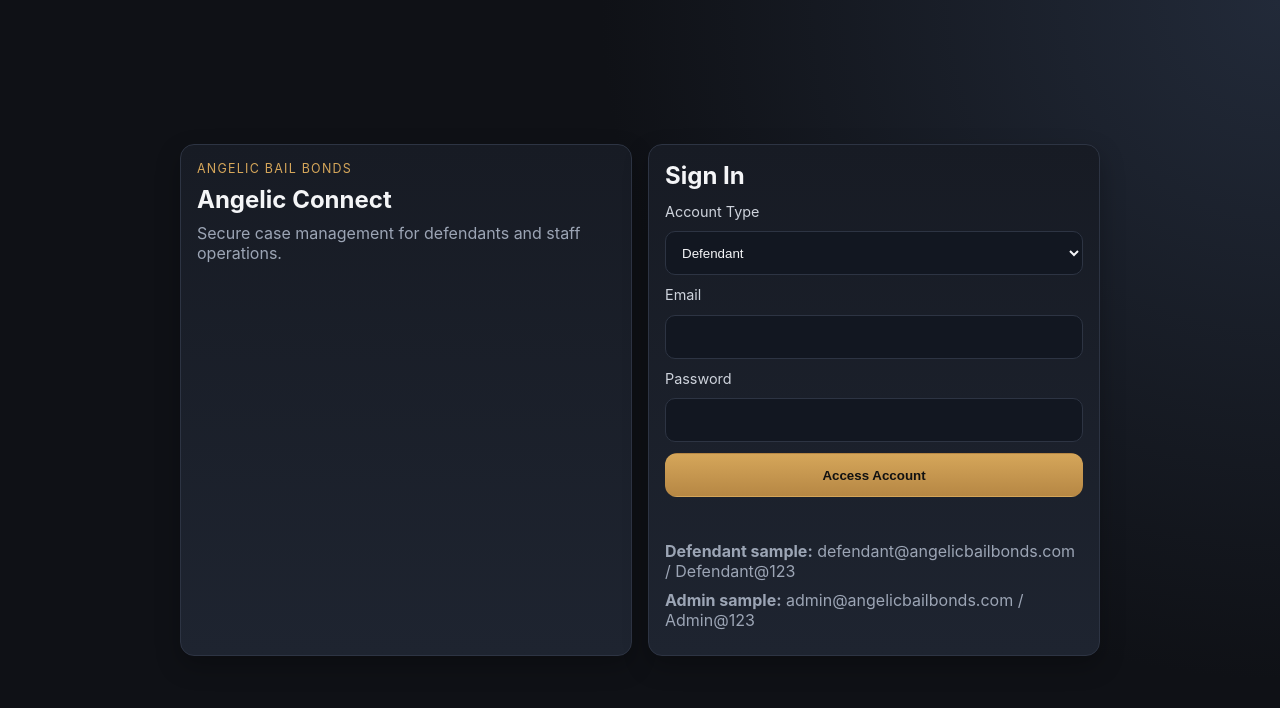
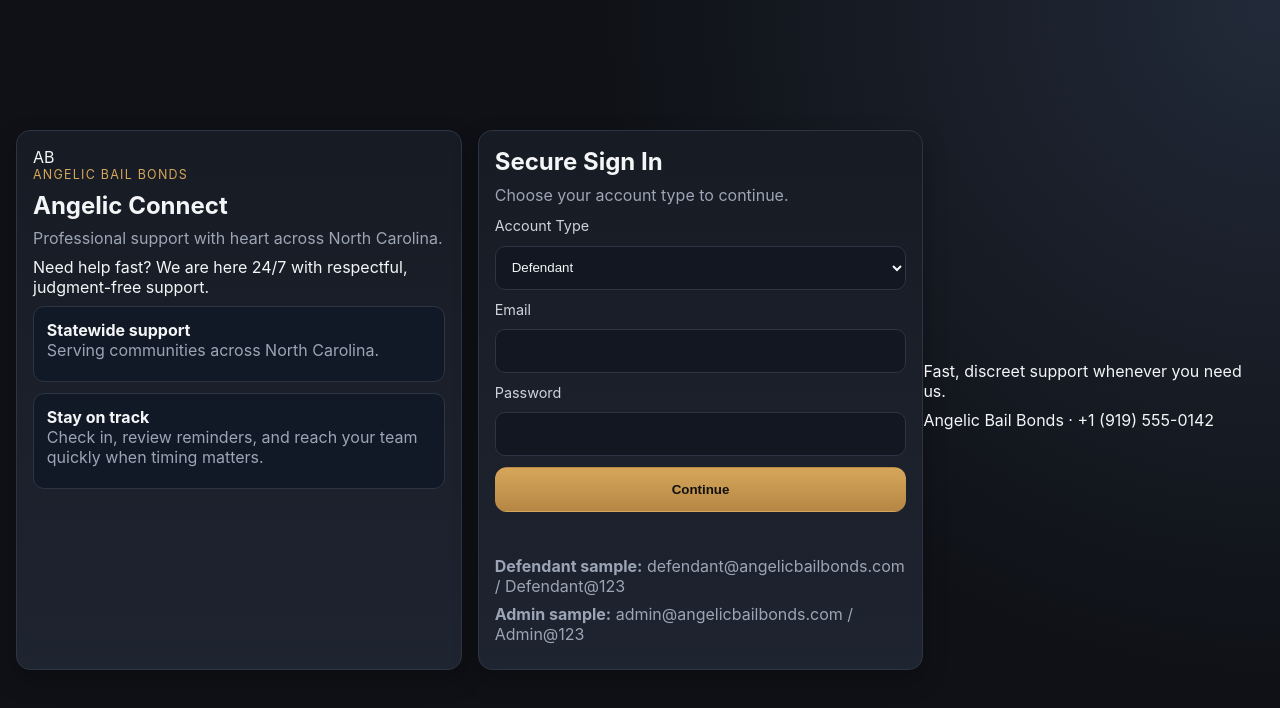
Before and after one commit to kyleyarbro/AngelicConnect, a plain HTML site: page login.html in a window 1280 px wide. Drawn offline with nearby package versions, Linux system fonts and the light colour scheme.

Commit message:
Revise login page branding and support details
Updated branding and support information in the login page.

```diff
--- a/login.html
+++ b/login.html
@@ -7,19 +7,37 @@
     <link rel="stylesheet" href="styles.css" />
     <script src="https://cdn.jsdelivr.net/npm/@supabase/supabase-js@2"></script>
     <script src="config.js"></script>
+    <script src="brand.js"></script>
     <script src="supabase.js"></script>
     <script defer src="app.js"></script>
   </head>
   <body class="auth-body">
     <main class="auth-shell">
       <section class="auth-brand card">
-        <p class="eyebrow">Angelic Bail Bonds</p>
-        <h1>Angelic Connect</h1>
-        <p class="muted">Secure case management for defendants and staff operations.</p>
+        <div class="brand-pill">
+          <span class="brand-mark" data-brand="logoText">AB</span>
+          <div>
+            <p class="eyebrow" data-brand="companyName"></p>
+            <h1 data-brand="productName"></h1>
+          </div>
+        </div>
+        <p class="muted" data-brand="tagline"></p>
+        <p class="support-copy">Need help fast? We are here 24/7 with respectful, judgment-free support.</p>
+        <div class="list">
+          <div class="item compact">
+            <strong>Statewide support</strong>
+            <p class="muted" data-brand="statewideText"></p>
+          </div>
+          <div class="item compact">
+            <strong>Stay on track</strong>
+            <p class="muted">Check in, review reminders, and reach your team quickly when timing matters.</p>
+          </div>
+        </div>
       </section>
 
       <section class="auth-form card">
-        <h2>Sign In</h2>
+        <h2>Secure Sign In</h2>
+        <p class="muted">Choose your account type to continue.</p>
         <form id="loginForm">
           <label for="role">Account Type</label>
           <select id="role" name="role" required>
@@ -33,7 +51,7 @@
           <label for="password">Password</label>
           <input id="password" name="password" type="password" autocomplete="current-password" required />
 
-          <button class="btn btn-primary" type="submit">Access Account</button>
+          <button class="btn btn-primary" type="submit">Continue</button>
         </form>
         <p class="status" id="loginStatus" aria-live="polite"></p>
         <div class="auth-help muted">
@@ -42,5 +60,9 @@
         </div>
       </section>
     </main>
+    <footer class="brand-footer">
+      <p data-brand="supportLine"></p>
+      <p><span data-brand="companyName"></span> · <span data-brand="supportPhone"></span></p>
+    </footer>
   </body>
 </html>
```
